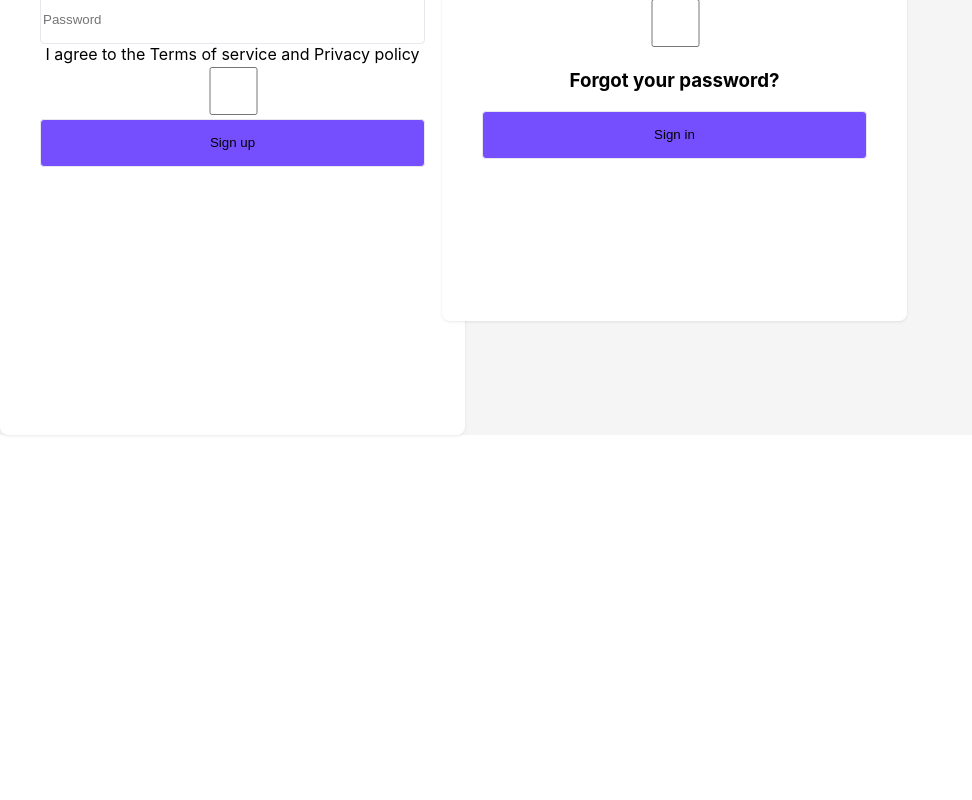
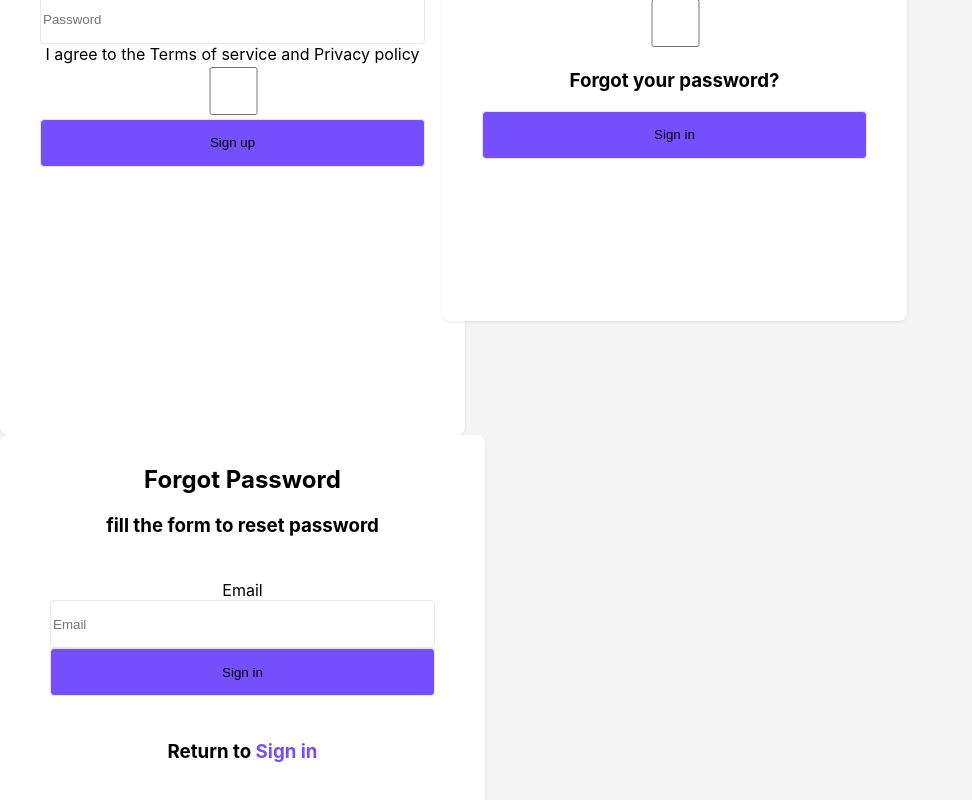
Before and after one commit to onlystar92/LMS-virtual-school-react-frontend, a React (Create React App) app in the folder client/: page / in a window 1280 px wide. Shown: the part 296-1096 px from the top of the page, without its empty margins (0-972 px from the left). Before the commit the page ends 800 px from the top, so only its background shows below. Built offline with nearby package versions, Linux system fonts and the light colour scheme.

Commit message:
adding and styling forgot form

```diff
--- a/client/package.json
+++ b/client/package.json
@@ -6,7 +6,9 @@
     "@testing-library/jest-dom": "^5.16.5",
     "@testing-library/react": "^13.4.0",
     "@testing-library/user-event": "^13.5.0",
+    "bootstrap": "^5.2.2",
     "react": "^18.2.0",
+    "react-bootstrap": "^2.5.0",
     "react-dom": "^18.2.0",
     "react-scripts": "5.0.1",
     "web-vitals": "^2.1.4"
--- a/client/src/App.css
+++ b/client/src/App.css
@@ -75,3 +75,14 @@ background: #FFFFFF;
 box-shadow: 0px 1px 3px rgba(3, 0, 71, 0.09);
 border-radius: 8px;
 }
+.forgotcontainer{
+width: 465px;
+height: 437px;
+left: 451px;
+top: 94px;
+padding:10px ;
+
+background: #FFFFFF;
+box-shadow: 0px 1px 3px rgba(3, 0, 71, 0.09);
+border-radius: 8px;
+}
--- a/client/src/App.js
+++ b/client/src/App.js
@@ -2,6 +2,7 @@ import React from 'react';
 import './App.css';
 import Login from './components/Login';
 import Signup from './components/Signup';
+import Forgot from './components/Forgot';
 
 function App() {
   return (
@@ -9,6 +10,7 @@ function App() {
 
        <Login />
        <Signup />
+       <Forgot />
     </div>
   );
 }
--- a/client/src/components/Forgot.js
+++ b/client/src/components/Forgot.js
@@ -2,7 +2,25 @@ import React from 'react'
 
 const Forgot = () => {
   return (
-    <div>Forgot</div>
+    <div className='forgotcontainer'>
+    <div className='logintitle'>
+       <h2>Forgot Password</h2>
+       <h3>fill the form to reset password</h3>
+     </div>
+
+       <form className='loginform'>
+          <div>
+             <label>Email</label>
+             <input type="text" placeholder='Email'/>
+          </div>
+
+            <div>
+             <input className='loginbtn' type="submit" value="Sign in" />
+           </div>
+       </form>
+       <h3>Return to <span>Sign in</span></h3>
+
+</div>
   )
 }
 
--- a/client/src/components/Signup.js
+++ b/client/src/components/Signup.js
@@ -33,6 +33,7 @@ const Signup = () => {
                 <div>
                  <input className='loginbtn' type="submit" value="Sign up" />
                </div>
+
            </form>
 
 
```
Also changed, not shown: 1 other file (tests, documents, lock files or other folders).
